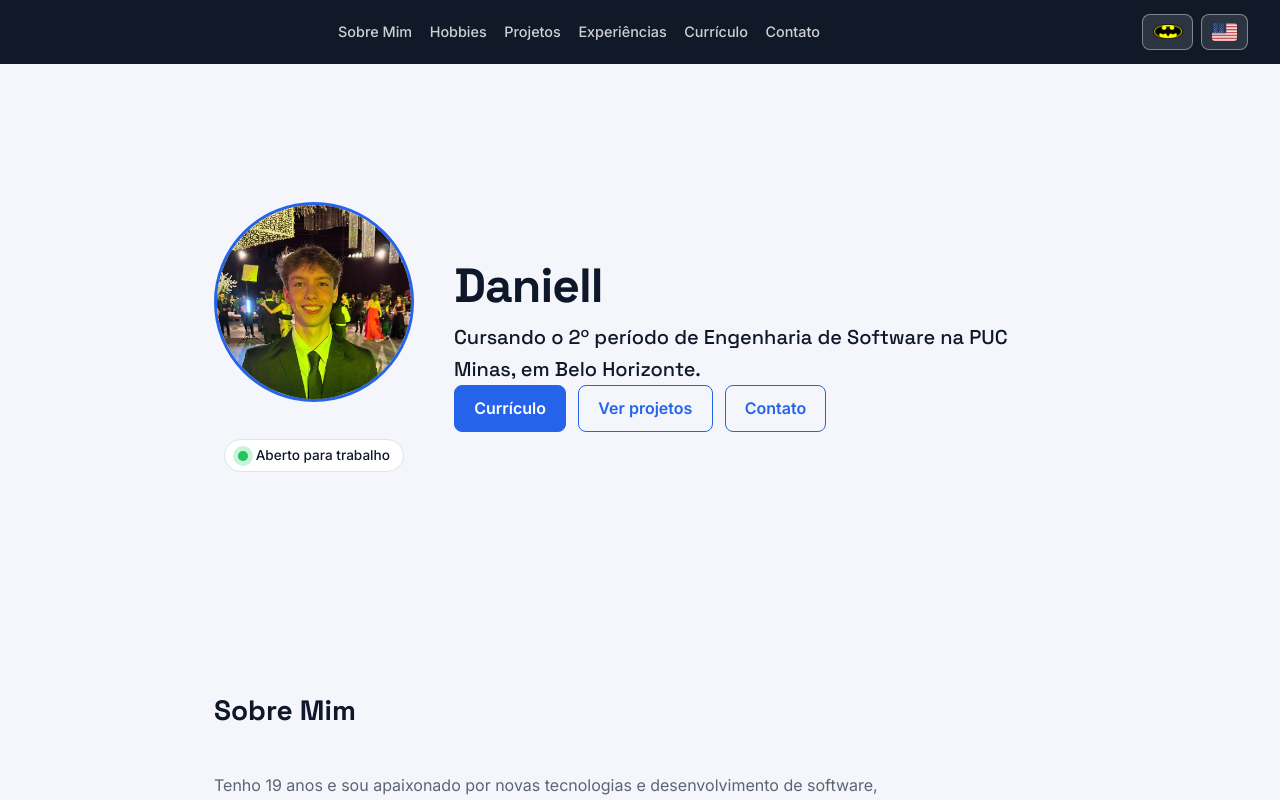
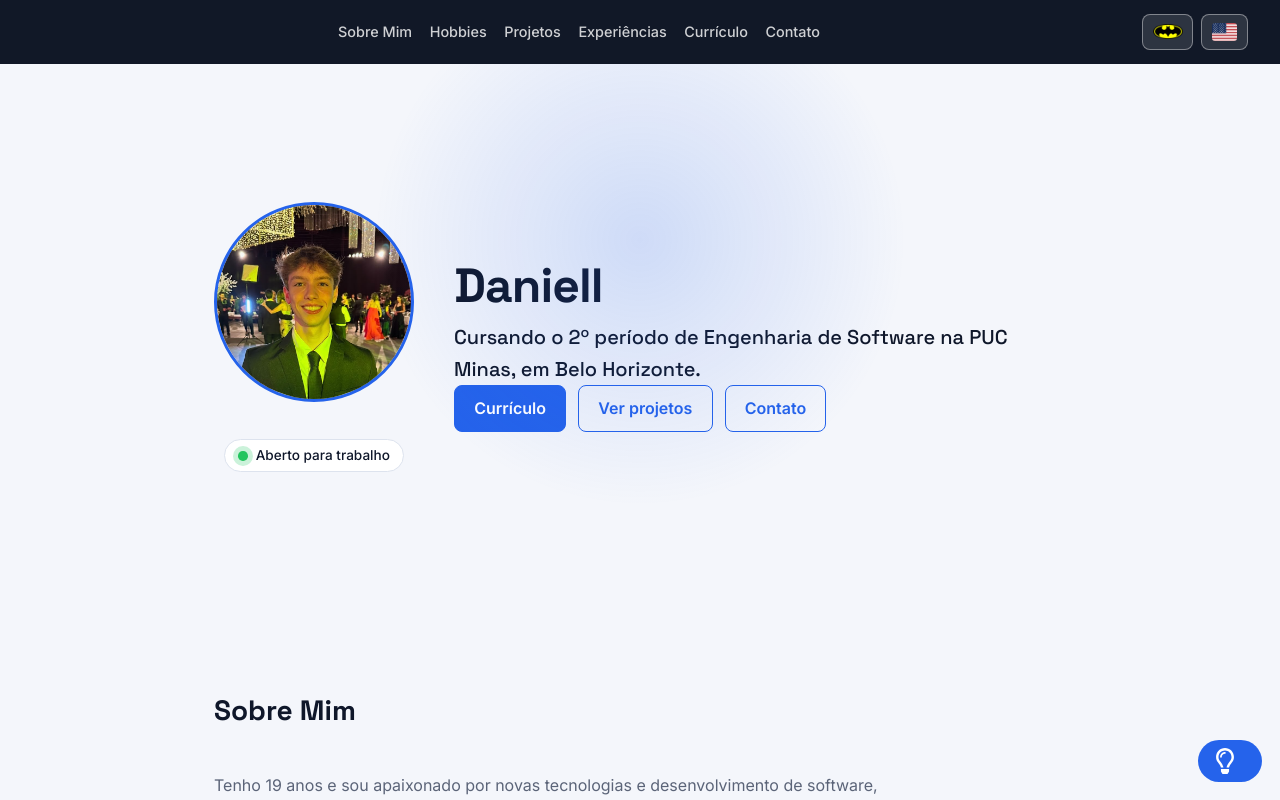
Before and after one commit to daniell-2508/portfolio, a React (Vite) app: page / in a window 1280 px wide. Shown: the top 800 px of the page. Built offline with nearby package versions, Linux system fonts and the light colour scheme.

Commit message:
Bat-Sinal nos dois temas e holofote azul no claro

```diff
--- a/src/App.jsx
+++ b/src/App.jsx
@@ -8,6 +8,7 @@ import Experiencias from './components/Experiencias'
 import Curriculo from './components/Curriculo'
 import Contato from './components/Contato'
 import Footer from './components/Footer'
+import DetalhesBatman from './components/DetalhesBatman'
 
 function App() {
   const nome = 'Daniell'
@@ -38,7 +39,8 @@ function App() {
         <Curriculo idioma={idioma} />
         <Contato idioma={idioma} />
       </main>
-      <Footer nome={nome} />
+         <Footer nome={nome} />
+        <DetalhesBatman tema={tema} idioma={idioma} />
     </>
   )
 }
--- a/src/components/DetalhesBatman.jsx
+++ b/src/components/DetalhesBatman.jsx
@@ -1,29 +1,27 @@
 import { useEffect } from 'react'
-import batmanIcone from '../data/batmanIcone'
+import { FaRegLightbulb } from 'react-icons/fa'
 
 const MORCEGO =
   'M32 10 L36 3 L38 11 C46 7 56 8 63 15 C59 14 55 17 53 22 C50 18 47 19 45 24 C42 20 38 22 36 28 L32 31 L28 28 C26 22 22 20 19 24 C17 19 14 18 11 22 C9 17 5 14 1 15 C8 8 18 7 26 11 L28 3 Z'
 
 const textos = {
-  pt: { sinal: 'Gotham chamou! Me manda uma mensagem 🦇', titulo: 'Acender o Bat-Sinal' },
-  en: { sinal: 'Gotham is calling! Send me a message 🦇', titulo: 'Light the Bat-Signal' },
+  pt: { sinal: 'Me mande uma mensagem! 🦇', titulo: 'Me mande uma mensagem' },
+  en: { sinal: "Let's create together! 🦇", titulo: "Let's create together" },
 }
 
 export default function DetalhesBatman({ tema, idioma }) {
   const t = textos[idioma]
+  const escuro = tema === 'dark'
 
-  // holofote que segue o mouse
+  // holofote que segue o mouse (nos dois temas)
   useEffect(() => {
-    if (tema !== 'dark') return
     const mover = (e) => {
       document.documentElement.style.setProperty('--mx', `${e.clientX}px`)
       document.documentElement.style.setProperty('--my', `${e.clientY}px`)
     }
     window.addEventListener('pointermove', mover)
     return () => window.removeEventListener('pointermove', mover)
-  }, [tema])
-
-  if (tema !== 'dark') return null
+  }, [])
 
   function chamar() {
     const alvo = document.getElementById('contato')
@@ -34,7 +32,8 @@ export default function DetalhesBatman({ tema, idioma }) {
     <>
       <div className="gotham-luz" aria-hidden="true" />
 
-      {[0, 1, 2].map((i) => (
+      {escuro &&
+        [0, 1, 2].map((i) => (
           <svg
             key={i}
             className={`morcego morcego--${i}`}
@@ -46,7 +45,13 @@ export default function DetalhesBatman({ tema, idioma }) {
         ))}
 
       <button className="batsinal" onClick={chamar} title={t.titulo} aria-label={t.titulo}>
-        <img src={batmanIcone} alt="" />
+        {escuro ? (
+          <svg className="batsinal__icone" viewBox="0 0 64 32" aria-hidden="true">
+            <path d={MORCEGO} />
+          </svg>
+        ) : (
+          <FaRegLightbulb className="batsinal__icone batsinal__icone--lampada" aria-hidden="true" />
+        )}
         <span className="batsinal__fala">{t.sinal}</span>
       </button>
     </>
--- a/src/index.css
+++ b/src/index.css
@@ -10,6 +10,9 @@
   --header-texto: #ffffff;
   --sombra: 0 6px 18px rgba(15, 23, 42, 0.07);
   --fonte-destaque: 'Space Grotesk', system-ui, sans-serif;
+  --pulso: 37, 99, 235;
+  --sinal-icone: #ffffff;
+  --luz-forca: 0.18;
 }
 
 [data-tema='dark'] {
@@ -21,6 +24,9 @@
   --destaque: #facc15;
   --header-bg: #05070d;
   --sombra: 0 6px 18px rgba(0, 0, 0, 0.35);
+  --pulso: 250, 204, 21;
+  --sinal-icone: #0b0f19;
+  --luz-forca: 0.07;
 }
 
 /* ===== Base ===== */
@@ -637,7 +643,7 @@ button.botao {
   }
 }
 
-/* ===== Modo Batman (usado pelo DetalhesBatman.jsx) ===== */
+/* ===== Bat-Sinal e modo Batman (usados pelo DetalhesBatman.jsx) ===== */
 .gotham-luz {
   position: fixed;
   inset: 0;
@@ -645,7 +651,7 @@ button.botao {
   z-index: 1;
   background: radial-gradient(
     380px circle at var(--mx, 50%) var(--my, 30%),
-    rgba(250, 204, 21, 0.07),
+    rgba(var(--pulso), var(--luz-forca)),
     transparent 70%
   );
 }
@@ -684,22 +690,22 @@ button.botao {
   padding: 8px 14px;
   border: none;
   border-radius: 999px;
-  background: #facc15;
+  background: var(--destaque);
   cursor: pointer;
   animation: pulsa-sinal 2.4s infinite;
 }
 
-.batsinal img {
+.batsinal__icone {
   width: 34px;
   height: auto;
-  filter: brightness(0);
+  fill: var(--sinal-icone);
 }
 
 .batsinal__fala {
   max-width: 0;
   overflow: hidden;
   white-space: nowrap;
-  color: #0b0f19;
+  color: var(--sinal-icone);
   font-weight: 700;
   font-size: 0.85rem;
   transition: max-width 0.4s ease;
@@ -711,9 +717,9 @@ button.botao {
 }
 
 @keyframes pulsa-sinal {
-  0%   { box-shadow: 0 0 0 0 rgba(250, 204, 21, 0.6); }
-  70%  { box-shadow: 0 0 0 16px rgba(250, 204, 21, 0); }
-  100% { box-shadow: 0 0 0 0 rgba(250, 204, 21, 0); }
+  0%   { box-shadow: 0 0 0 0 rgba(var(--pulso), 0.6); }
+  70%  { box-shadow: 0 0 0 16px rgba(var(--pulso), 0); }
+  100% { box-shadow: 0 0 0 0 rgba(var(--pulso), 0); }
 }
 
 /* skyline de Gotham em cima do rodapé */
@@ -746,3 +752,9 @@ button.botao {
     display: none;
   }
 }
+
+.batsinal__icone--lampada {
+  width: 26px;
+  height: 26px;
+  color: var(--sinal-icone);
+}
```
Lines whose indentation alone changed are shown as unchanged.
